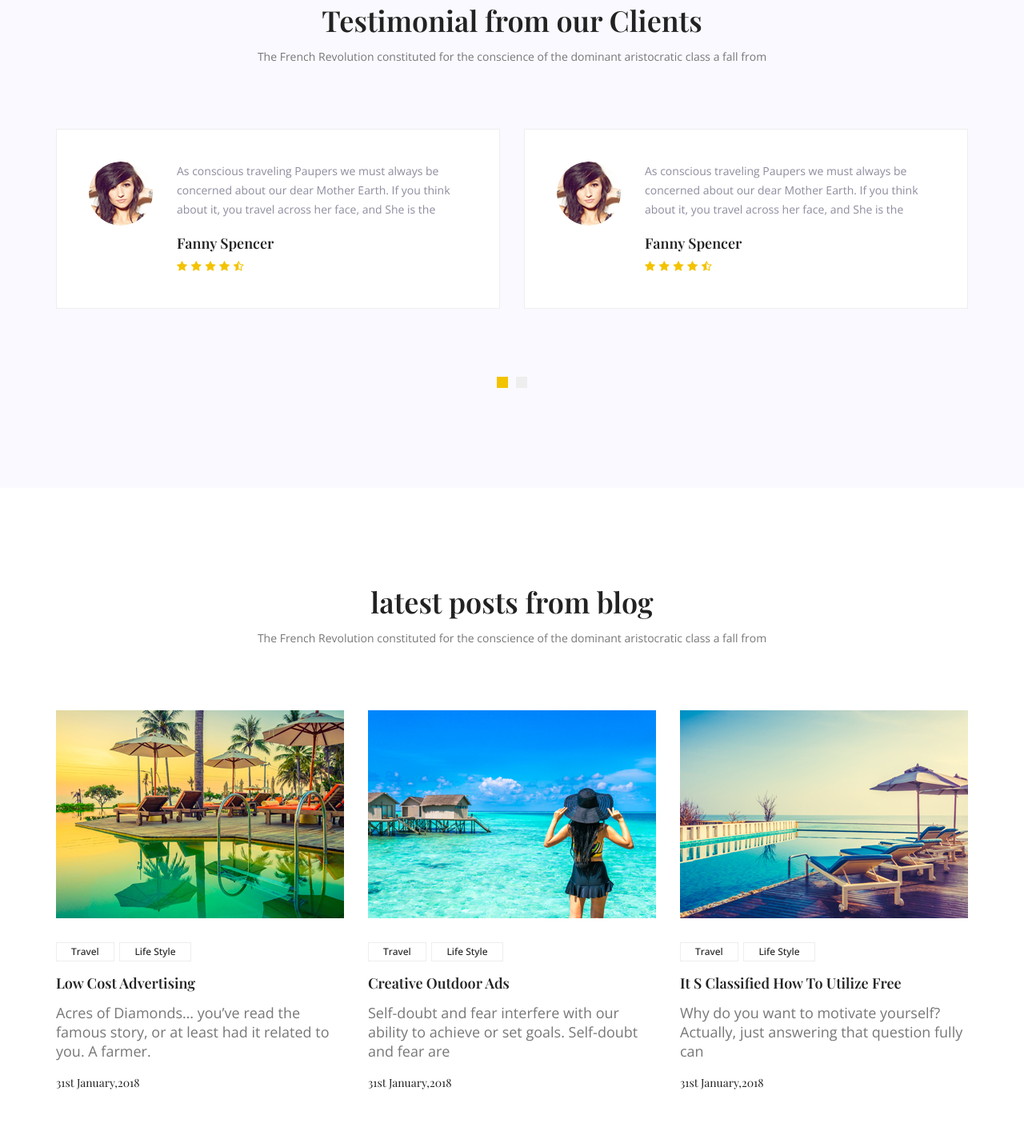
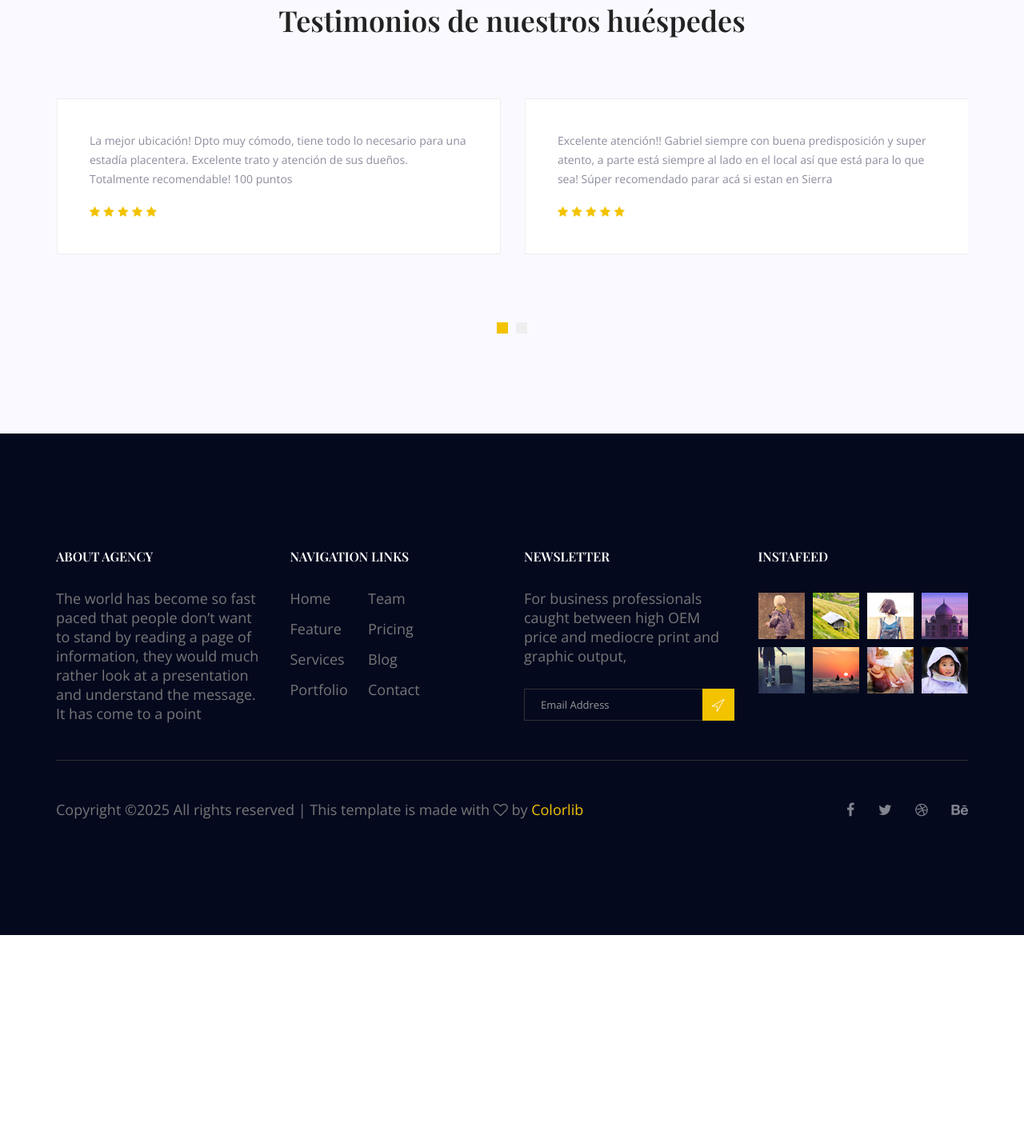
Before and after one commit to inkinvissible/DepartamentosVentana, a plain HTML site: page index.html in a window 1280 px wide. Shown: the part 3016-4440 px from the top of the page at 80% size. After the commit the page ends 4185 px from the top, so only its background shows below. Drawn offline with nearby package versions, Linux system fonts and the light colour scheme; a web font is replaced by a local one.

Commit message:
Testimonials

```diff
--- a/css/style.css
+++ b/css/style.css
@@ -939,6 +939,7 @@ button:focus {
   border: 1px solid #eeeeee;
   background: #fff;
   padding: 40px;
+  height: 100%;
 }
 
 .testimonial_slider .testimonial_item img {
@@ -952,6 +953,7 @@ button:focus {
   line-height: 24px;
   margin-bottom: 0px;
   padding-bottom: 15px;
+  flex-grow: 1;
 }
 
 .testimonial_slider .testimonial_item .sec_h4 {
@@ -969,6 +971,7 @@ button:focus {
   color: #f3c300;
   font-size: 14px;
 }
+
 
 .testimonial_slider .owl-dots {
   text-align: center;
--- a/index.html
+++ b/index.html
@@ -153,63 +153,56 @@
         <section class="testimonial_area section_gap">
             <div class="container">
                 <div class="section_title text-center">
-                    <h2 class="title_color">Testimonial from our Clients</h2>
-                    <p>The French Revolution constituted for the conscience of the dominant aristocratic class a fall from </p>
+                    <h2 class="title_color">Testimonios de nuestros huéspedes</h2>
                 </div>
                 <div class="testimonial_slider owl-carousel">
                     <div class="media testimonial_item">
-                        <img class="rounded-circle" src="image/testtimonial-1.jpg" alt="">
                         <div class="media-body">
-                            <p>As conscious traveling Paupers we must always be concerned about our dear Mother Earth. If you think about it, you travel across her face, and She is the </p>
-                            <a href="#"><h4 class="sec_h4">Fanny Spencer</h4></a>
+                            <p>La experiencia increíble, super cómodos en el departamento. Buen ambiente y Marta y Gabriel super amables. Recomendado 100%
+                                <br> <br> </p>
                             <div class="star">
                                 <a href="#"><i class="fa fa-star"></i></a>
                                 <a href="#"><i class="fa fa-star"></i></a>
                                 <a href="#"><i class="fa fa-star"></i></a>
                                 <a href="#"><i class="fa fa-star"></i></a>
-                                <a href="#"><i class="fa fa-star-half-o"></i></a>
+                                <a href="#"><i class="fa fa-star"></i></a>
                             </div>
                         </div>
                     </div>
                     <div class="media testimonial_item">
-                        <img class="rounded-circle" src="image/testtimonial-1.jpg" alt="">
                         <div class="media-body">
-                            <p>As conscious traveling Paupers we must always be concerned about our dear Mother Earth. If you think about it, you travel across her face, and She is the </p>
-                            <a href="#"><h4 class="sec_h4">Fanny Spencer</h4></a>
+                            <p>La mejor ubicación! Dpto muy cómodo, tiene todo lo necesario para una estadía placentera. Excelente trato y atención de sus dueños. Totalmente recomendable! 100 puntos</p>
                             <div class="star">
                                 <a href="#"><i class="fa fa-star"></i></a>
                                 <a href="#"><i class="fa fa-star"></i></a>
                                 <a href="#"><i class="fa fa-star"></i></a>
                                 <a href="#"><i class="fa fa-star"></i></a>
-                                <a href="#"><i class="fa fa-star-half-o"></i></a>
+                                <a href="#"><i class="fa fa-star"></i></a>
                             </div>
                         </div>
                     </div>
                     <div class="media testimonial_item">
-                        <img class="rounded-circle" src="image/testtimonial-1.jpg" alt="">
                         <div class="media-body">
-                            <p>As conscious traveling Paupers we must always be concerned about our dear Mother Earth. If you think about it, you travel across her face, and She is the </p>
-                            <a href="#"><h4 class="sec_h4">Fanny Spencer</h4></a>
+                            <p>Excelente atención!! Gabriel siempre con buena predisposición y super atento, a parte está siempre al lado en el local así que está para lo que sea! Súper recomendado parar acá si estan en Sierra</p>
                             <div class="star">
                                 <a href="#"><i class="fa fa-star"></i></a>
                                 <a href="#"><i class="fa fa-star"></i></a>
                                 <a href="#"><i class="fa fa-star"></i></a>
                                 <a href="#"><i class="fa fa-star"></i></a>
-                                <a href="#"><i class="fa fa-star-half-o"></i></a>
+                                <a href="#"><i class="fa fa-star"></i></a>
                             </div>
                         </div>
                     </div>
                     <div class="media testimonial_item">
-                        <img class="rounded-circle" src="image/testtimonial-1.jpg" alt="">
                         <div class="media-body">
-                            <p>As conscious traveling Paupers we must always be concerned about our dear Mother Earth. If you think about it, you travel across her face, and She is the </p>
-                            <a href="#"><h4 class="sec_h4">Fanny Spencer</h4></a>
+                            <p>Muy lindo lugar,tiene todo para estar cómodos. Muy buena la atención de su dueño. Súper recomendable. Volvería con gusto
+                                <br> <br></p>
                             <div class="star">
                                 <a href="#"><i class="fa fa-star"></i></a>
                                 <a href="#"><i class="fa fa-star"></i></a>
                                 <a href="#"><i class="fa fa-star"></i></a>
                                 <a href="#"><i class="fa fa-star"></i></a>
-                                <a href="#"><i class="fa fa-star-half-o"></i></a>
+                                <a href="#"><i class="fa fa-star"></i></a>
                             </div>
                         </div>
                     </div>
@@ -218,66 +211,7 @@
         </section>
         <!--================ Testimonial Area  =================-->
 
-        <!--================ Latest Blog Area  =================-->
-        <section class="latest_blog_area section_gap">
-            <div class="container">
-                <div class="section_title text-center">
-                    <h2 class="title_color">latest posts from blog</h2>
-                    <p>The French Revolution constituted for the conscience of the dominant aristocratic class a fall from </p>
-                </div>
-                <div class="row mb_30">
-                    <div class="col-lg-4 col-md-6">
-                        <div class="single-recent-blog-post">
-                            <div class="thumb">
-                                <img class="img-fluid" src="image/blog/blog-1.jpg" alt="post">
-                            </div>
-                            <div class="details">
-                                <div class="tags">
-                                    <a href="#" class="button_hover tag_btn">Travel</a>
-                                    <a href="#" class="button_hover tag_btn">Life Style</a>
-                                </div>
-                                <a href="#"><h4 class="sec_h4">Low Cost Advertising</h4></a>
-                                <p>Acres of Diamonds… you’ve read the famous story, or at least had it related to you. A farmer.</p>
-                                <h6 class="date title_color">31st January,2018</h6>
-                            </div>
-                        </div>
-                    </div>
-                    <div class="col-lg-4 col-md-6">
-                        <div class="single-recent-blog-post">
-                            <div class="thumb">
-                                <img class="img-fluid" src="image/blog/blog-2.jpg" alt="post">
-                            </div>
-                            <div class="details">
-                                <div class="tags">
-                                    <a href="#" class="button_hover tag_btn">Travel</a>
-                                    <a href="#" class="button_hover tag_btn">Life Style</a>
-                                </div>
-                                <a href="#"><h4 class="sec_h4">Creative Outdoor Ads</h4></a>
-                                <p>Self-doubt and fear interfere with our ability to achieve or set goals. Self-doubt and fear are</p>
-                                <h6 class="date title_color">31st January,2018</h6>
-                            </div>
-                        </div>
-                    </div>
-                    <div class="col-lg-4 col-md-6">
-                        <div class="single-recent-blog-post">
-                            <div class="thumb">
-                                <img class="img-fluid" src="image/blog/blog-3.jpg" alt="post">
-                            </div>
-                            <div class="details">
-                                <div class="tags">
-                                    <a href="#" class="button_hover tag_btn">Travel</a>
-                                    <a href="#" class="button_hover tag_btn">Life Style</a>
-                                </div>
-                                <a href="#"><h4 class="sec_h4">It S Classified How To Utilize Free</h4></a>
-                                <p>Why do you want to motivate yourself? Actually, just answering that question fully can </p>
-                                <h6 class="date title_color">31st January,2018</h6>
-                            </div>
-                        </div>
-                    </div>
-                </div>
-            </div>
-        </section>
-        <!--================ Recent Area  =================-->
+
 
         <!--================ start footer Area  =================-->
         <footer class="footer-area section_gap">
```
